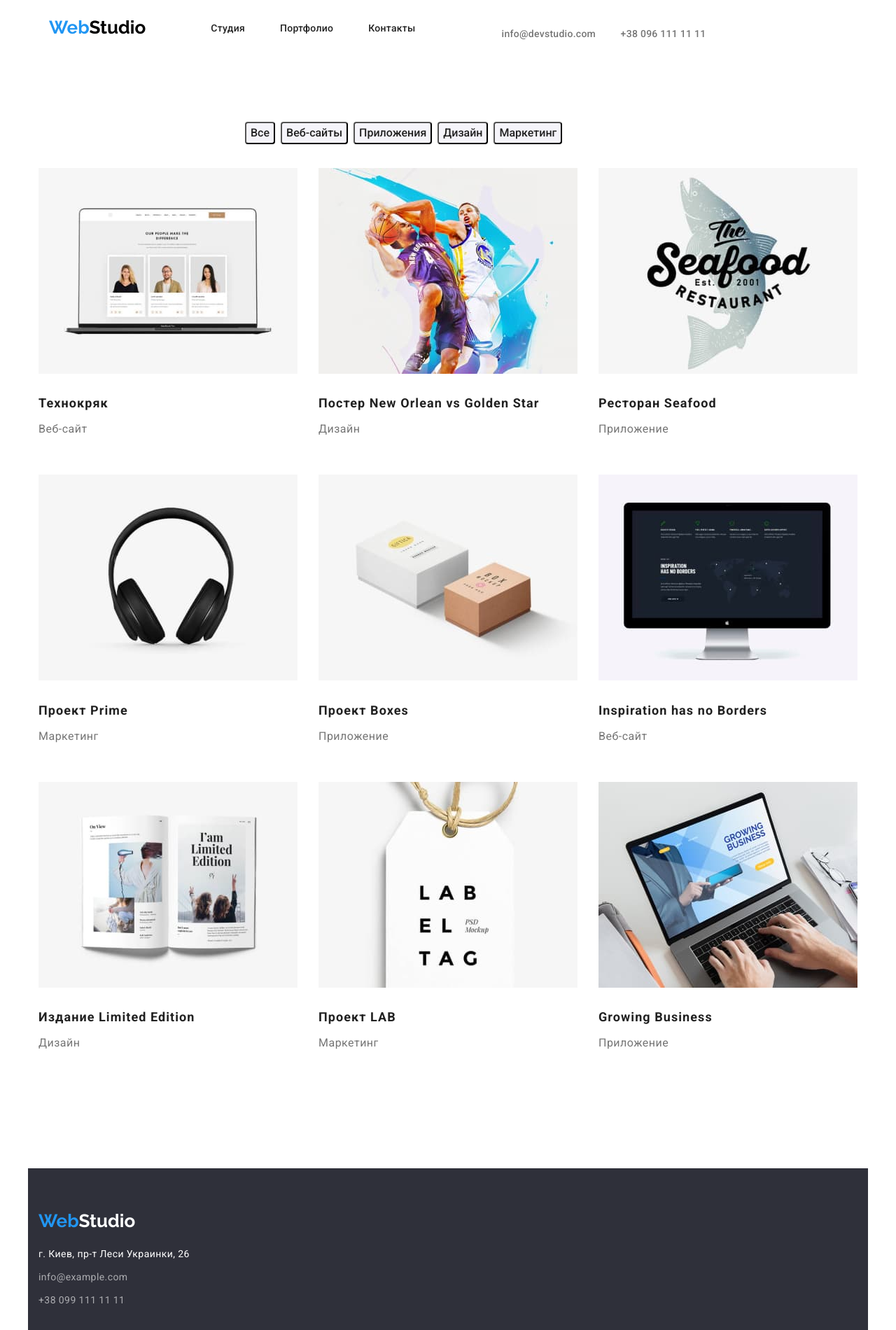
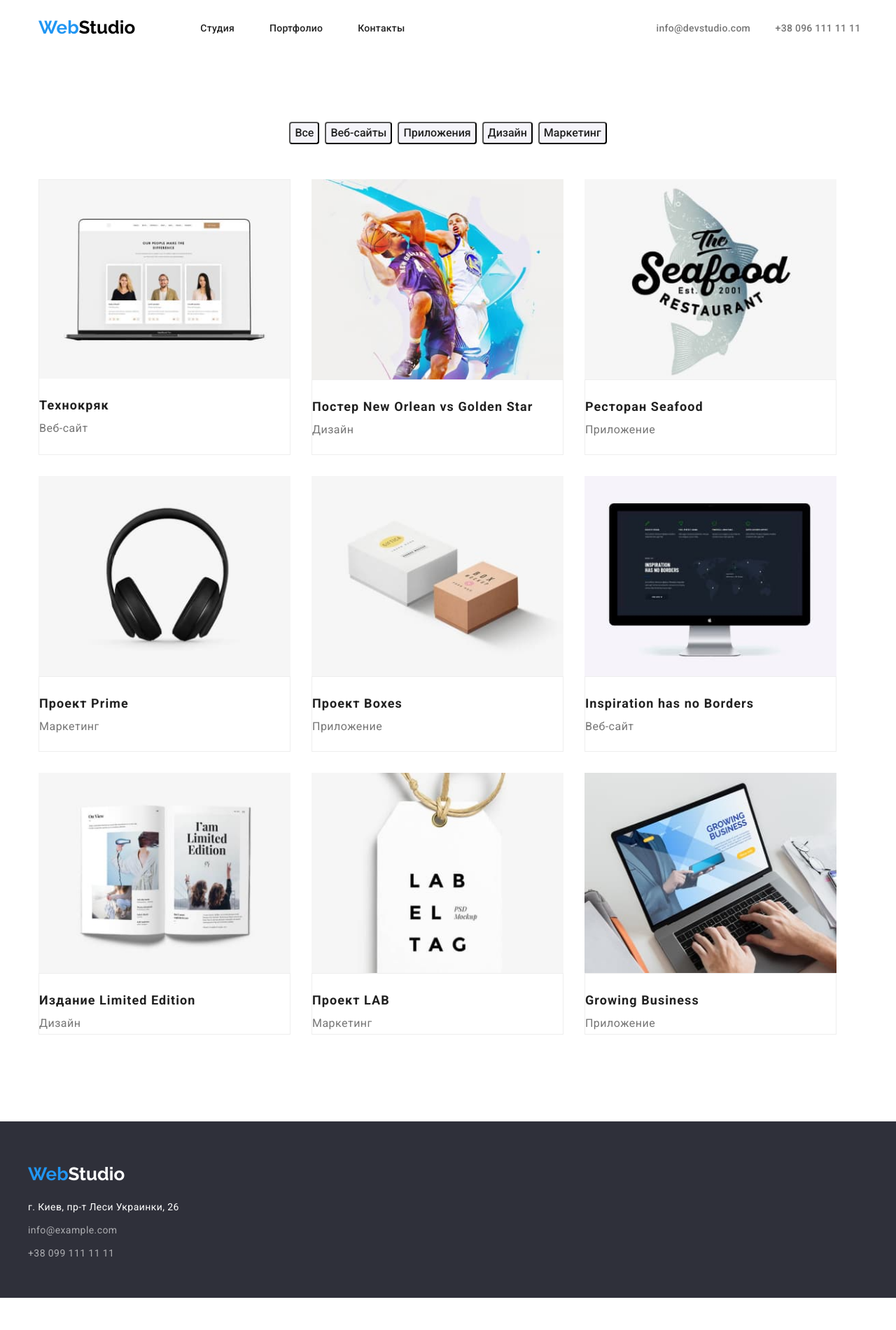
Before and after one commit to Aleksandra-Bashkatova1/goit-markup-hw-03, a plain HTML site: page portfolio.html in a window 1280 px wide. Shown: the top 1900 px of the page at 70% size. After the commit the page ends 1863 px from the top, so only its background shows below. Drawn offline with nearby package versions, Linux system fonts and the light colour scheme.

Commit message:
amended hw3

```diff
--- a/portfolio.html
+++ b/portfolio.html
@@ -27,7 +27,7 @@
 
       <body>
          <header>
-            <div class="container header-container header-portfolio">
+            <div class="container header-container ">
               <nav class="navigation-location">
                 <a href class="logo-color-blue">Web<span class="logo-color-black">Studio</span></a>
 
@@ -46,7 +46,7 @@
             </div>
          </header>
 
-            <section>
+            <section class="">
 
               <div class="container button-container ">
 
@@ -67,90 +67,123 @@
 
               <div class="container portfolo-icons">
                   <ul class="list-icons">
-                    <li class="img-icons">
+                    <li class="img-icons border">
+
                       <img src="./images/tehnokryack.jpg"
                       alt="Технокряк"
                       width="370">
+                        <div class="name-project padding-img">
                           <h3 class="titel-text-third distanse-title">Технокряк</h3>
                           <p class="content-text distance-content-text">Веб-сайт</p>
+                        </div>
                     </li>
-                    <li class="img-icons">
+                    <li class="img-icons ">
+
                       <img src="./images/poster.jpg"
                       alt="Постер New Orlean vs Golden Star"
                       width="370">
+                        <div class="name-project border padding-img">
                           <h3 class="titel-text-third distanse-title">Постер New Orlean vs Golden Star</h3>
                           <p class="content-text distance-content-text">Дизайн</p>
+                        </div>
                     </li>
-                    <li>
+                    <li class="img-icons ">
+
                       <img src="./images/seafood-restaurant.jpg"
                       alt="Ресторан Seafood"
                       width="370">
+                        <div class="name-project border padding-img">
                           <h3 class="titel-text-third distanse-title">Ресторан Seafood</h3>
                           <p class="content-text distance-content-text">Приложение</p>
+                        </div>
                     </li>
                     <li class="img-icons">
+
                        <img src="./images/prime-proect.jpg"
                        alt="Проект Prime"
                        width="370">
+                        <div class="name-project border padding-img">
                           <h3 class="titel-text-third distanse-title">Проект Prime</h3>
                           <p class="content-text distance-content-text">Маркетинг</p>
+                        </div>
                         </li>
-                    <li class="img-icons">
+                    <li class="img-icons ">
+
                       <img src="./images/proect-boxes.jpg"
                       alt="Проект Boxes"
                       width="370">
+                        <div class="name-project border padding-img">
                           <h3 class="titel-text-third distanse-title">Проект Boxes</h3>
                           <p class="content-text distance-content-text">Приложение</p>
+                        </div>
                         </li>
-                    <li>
+                    <li class="img-icons ">
+
                       <img src="./images/Inspiration-has-no-borders.jpg"
                       alt="Inspiration has no Borders"
                       width="370">
+                        <div class="name-project border padding-img">
                           <h3 class="titel-text-third distanse-title">Inspiration has no Borders</h3>
                           <p class="content-text distance-content-text">Веб-сайт</p>
+                        </div>
                         </li>
-                    <li class="img-icons">
+                    <li class="img-icons ">
+
                       <img src="./images/limited-edition.jpg"
                       alt="Издание Limited Edition"
                       width="370">
+                        <div class="name-project border">
                           <h3 class="titel-text-third distanse-title">Издание Limited Edition</h3>
                           <p class="content-text distance-content-text">Дизайн</p>
+                        </div>
+
                         </li>
-                    <li class="img-icons">
+                    <li class="img-icons ">
+
                       <img src="./images/proect-lab.jpg"
                       alt="Проект LAB"
                       width="370">
+                        <div class="name-project border">
                           <h3 class="titel-text-third distanse-title">Проект LAB</h3>
                           <p class="content-text distance-content-text">Маркетинг</p>
+                        </div>
+
                         </li>
-                    <li>
+                    <li class="img-icons ">
+
                        <img src="./images/Growing-Business.jpg"
                        alt="Growing Business"
                        width="370">
+                        <div class="name-project border">
                           <h3 class="titel-text-third distanse-title">Growing Business</h3>
                           <p class="content-text distance-content-text">Приложение</p>
+                        </div>
+
                     </li>
                 </ul>
              </div>
             </section>
 
-        <footer>
-            <div class=" contanier footer-bg footer-contanier">
+        <footer class="footer-section">
+            <div class=" contanier footer-contanier">
 
               <a href class="logo-color-blue">Web<span class="logo-color-white">Studio</span></a>
               <address>
+                <div class="adress-container">
                     <ul class="adress-links">
+                      <div class="footer-contanier">
                         <li class="adress-item"> <a class="link-footer"
                                 href="https://goo.gl/maps/7KZhAU5cMd4HBXm68"
                                 target="_blank"
-                                rel="noopener noreferrer"><span class="color-white footer-font"> г. Киев, пр-т Леси Украинки, 26</span></a></li>
+                                rel="noopener noreferrer">
+                                <span class="color-white footer-font"> г. Киев, пр-т Леси Украинки, 26</span></a></li>
                         <li class="mail-item"> <a class="link-footer footer-font" href="mailto:info@example.com"
                                     >info@example.com</a></li>
                         <li class="tel-item"> <a class="link-footer footer-font" href="tel:+380991111111"
                                     >+38 099 111 11 11</a></li>
-
+                      </div>
                     </ul>
-
+                </div>
               </address>
            </div>
 
--- a/style/style.css
+++ b/style/style.css
@@ -22,6 +22,11 @@ h6 {
 ul {
   margin: 0;
   padding: 0;
+}
+
+img {
+  display: block;
+  max-width: 100%;
 }
 
 .container {
@@ -67,7 +72,7 @@ body {
   color: var(--fifeth-text-color);
 }
 .header-connect {
-  /*  margin-left: auto;*/
+  justify-content: space-between;
 }
 
 .header-container {
@@ -88,7 +93,7 @@ body {
   letter-spacing: 0.03 em;
   color: var(--fifeth-text-color);
   margin-right: 93px;
-  padding-left: 15px;
+
   padding-top: 24px;
   padding-bottom: 25px;
 }
@@ -122,27 +127,21 @@ body {
   letter-spacing: 0.02em;
 }
 .navigation-location:not(:last-child) {
-  margin-right: 93px;
+  margin-right: 359px;
 }
 .navigation-location {
   display: flex;
   align-items: center;
-  /* margin-right: 93px;*/
 }
 .navigation-links-menu:not(:last-child) {
   margin-right: 50px;
 }
-.navigation-links-menu {
+.link {
   padding-top: 32px;
   padding-bottom: 32px;
 }
 
-.navigation-links-contacts:not(:first-child) {
-  margin-left: 30px;
-}
 .navigation-links-contacts {
-  padding-top: 32px;
-  padding-bottom: 32px;
   width: 140px;
   height: 16px;
 }
@@ -153,7 +152,7 @@ body {
   line-height: 1.15;
   letter-spacing: 0.02em;
   color: var(--fourth-text-color);
-  margin-left: 30px;
+  margin-right: 30px;
 }
 
 .contacts-tel {
@@ -162,22 +161,19 @@ body {
   line-height: 1.15;
   letter-spacing: 0.02em;
   color: var(--fourth-text-color);
-  padding-right: 15px;
 }
 
 /*---------------- HERO LIST ---------------------*/
 
 .hero-list {
-  /* width: 1600px;
-  height: 600px;*/
+  background-color: #2f303a;
 }
 
 .hero-container {
   margin: 0 auto;
-  align-items: center;
-  height: 600px;
-  width: 1200px;
-  background-color: #2f303a;
+  text-align: center;
+
+  padding-top: 200px;
 }
 
 .main-title-text {
@@ -185,35 +181,24 @@ body {
   font-size: 44px;
   line-height: 1.36;
   text-align: center;
+
   letter-spacing: 0.06em;
   text-transform: uppercase;
   color: var(--first-text-color);
-  width: 696px;
-  height: 120px;
-}
-
-.hero-navigation {
-  padding-left: 250px;
-  padding-top: 200px;
-  padding-right: 252px;
-  padding-bottom: 280px;
 }
 
 .main-button {
   font-style: normal;
-  font-weight: bold;
+  font-weight: 700;
   font-size: 16px;
   line-height: 1.87;
   width: 200px;
   height: 50px;
-  left: 700px;
-  top: 430px;
   color: var(--first-text-color);
   background-color: #2196f3;
 }
 .button-navigation {
   margin-top: 30px;
-  padding-left: 250px;
   padding-bottom: 200px;
 }
 
@@ -224,12 +209,8 @@ body {
 }
 
 .location-qualities {
-  /*padding-left: 215px;
-  padding-right: 215px;*/
   padding-bottom: 94px;
   padding-top: 108px;
-  /*height: 101px;
-  width: 1170px;*/
 }
 
 .list-qualities {
@@ -237,7 +218,7 @@ body {
 }
 
 .main-qualities {
-  font-weight: bold;
+  font-weight: 700;
   font-size: 14px;
   line-height: 1.15;
   letter-spacing: 0.03em;
@@ -264,42 +245,44 @@ body {
 
 /*-------------------SECOND TITLE----------------*/
 .container-second-text {
-  padding-top: 94px;
   padding-left: 15px;
 }
 
 .second-title-text {
-  width: 419px;
-  height: 42px;
-  font-weight: bold;
+  font-weight: 700;
   font-size: 36px;
   line-height: 1.17;
   text-align: center;
   letter-spacing: 0.03em;
   color: var(--third-tex-color);
-  /* margin-top: 94px;*/
+
   margin-bottom: 50px;
-  margin-left: 415px;
 }
 
 .gallery-img {
   display: flex;
   padding-bottom: 94px;
 }
+
 .distanse-img:not(:last-child) {
+  margin-right: 30px;
 }
 .distanse-img {
-  margin-right: auto;
+  margin-right: 0px;
 }
 
 /*-------------------COMAND----------------*/
+.comand-section {
+  padding-top: 94px;
+  padding-bottom: 124px;
+}
 
 .container-third-text {
-  padding-top: 94px;
-  padding-bottom: 124px;
   margin: 0 auto;
 }
-
+.size-section-comand {
+  text-align: center;
+}
 .third-title-text {
   font-weight: 500;
   font-size: 16px;
@@ -307,7 +290,7 @@ body {
   letter-spacing: 0.03em;
   color: var(--third-tex-color);
 
-  margin-top: 30px;
+  padding-top: 30px;
 }
 
 .profession {
@@ -316,6 +299,7 @@ body {
   letter-spacing: 0.03em;
   color: var(--fourth-text-color);
   margin-top: 10px;
+  padding-bottom: 30px;
 }
 .gallery-comand {
   display: flex;
@@ -327,11 +311,10 @@ body {
   margin-right: 30px;
 }
 /*-------------------FOOTER----------------*/
-.footer-bg {
-  width: 1200px;
+.footer-section {
   height: 252px;
   background: #2f303a;
-  margin: 0 auto;
+  padding-top: 60px;
 }
 .adress-container {
   width: 240px;
@@ -339,11 +322,12 @@ body {
 }
 
 .footer-contanier {
-  padding-top: 60px;
-  /* padding-left: 15px;*/
+  margin: 0 auto;
+  align-items: center;
+  width: 1200px;
+  margin: 0 auto;
 }
-.main-footer-contanier {
-}
+
 .adress-links .link-footer {
   color: rgba(255, 255, 255, 0.6);
 }
@@ -353,16 +337,13 @@ body {
 }
 .adress-item {
   margin-top: 20px;
-  padding-left: 15px;
 }
 .mail-item {
   margin-top: 9px;
-  padding-left: 15px;
 }
 .tel-item {
   margin-top: 9px;
   padding-bottom: 60px;
-  padding-left: 15px;
 }
 
 .color-white {
@@ -383,14 +364,6 @@ body {
 /*---------------------------------------*/
 /*------------PORTFOLIO------------------*/
 
-/*.header-portfolio {
-  display: flex;
-  align-items: center;
-  height: 80px;
-  width: 1600px;
-  margin: 0px;
-}*/
-
 .btn-color .blue-btn {
   background-color: #f5f4fa;
   font-family: Roboto;
@@ -398,7 +371,6 @@ body {
   font-size: 16px;
   line-height: 1.62;
   color: var(--third-tex-color);
-
   border-radius: 4px;
 }
 .btn-color .blue-btn:focus {
@@ -422,36 +394,46 @@ body {
 
 .button-container {
   display: flex;
-  /*margin: 0px;*/
+  margin: 0 auto;
 }
 
 .button-items {
-  padding-left: 295px;
   padding-top: 94px;
-  margin-bottom: 34px;
+  margin-bottom: 50px;
 }
 
 .size-button:not(:last-child) {
   margin-right: 8px;
 }
 .size-button {
-  /* margin-right: 0px;*/
+  margin-right: 0px;
 }
 .portfolo-icons {
-  /* margin: 0px;*/
-  padding-bottom: 114px;
+  margin: 0 auto;
+  padding-bottom: 94px;
+  /* margin-bottom: 114px;*/
 }
 .list-icons {
   display: flex;
   flex-wrap: wrap;
 }
+.name-project {
+  padding-top: 20px;
+}
+.padding-img {
+  padding-bottom: 20px;
+}
+
 .img-icons {
   margin-right: 30px;
+  margin-bottom: 30px;
+  flex-basis: calc(100% / 3 - 30px);
 }
-.distanse-title {
-  margin-top: 20px;
-  margin-bottom: 4px;
+.img-icons:nth-child(3n) {
+  margin-right: 0px;
 }
-.distance-content-text {
-  margin-bottom: 50px;
+.border {
+  background: #ffffff;
+  border: 1px solid #eeeeee;
+  box-sizing: border-box;
 }
```
Also changed, not shown: index.html (+19 -9 lines). Lines whose indentation alone changed are shown as unchanged.
